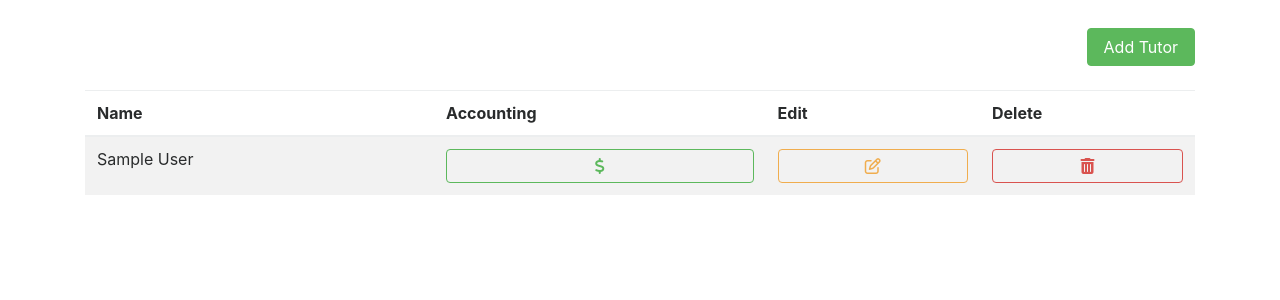
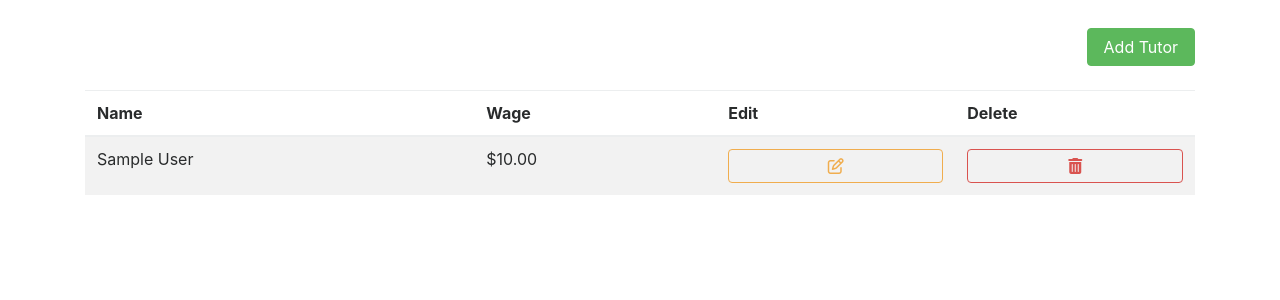
Before and after one commit to 3ach/DigitalProfessors, a Django app: page /tutors in a window 1280 px wide. Shown: the part 56-356 px from the top of the page. Run offline with Django 3.2, Linux system fonts and the light colour scheme; a user stored in the database is signed in; tables that the repository leaves empty hold one stand-in row (values such as "Sample post"); parts of the project's set-up code (start-up, migrations or seed data) failed here and were passed over; some libraries are stand-ins or nearby versions.

Commit message:
Edit tutor form

```diff
--- a/src/tutoring/templates/tutoring/tutors.html
+++ b/src/tutoring/templates/tutoring/tutors.html
@@ -20,7 +20,7 @@
             <thead>
                 <tr>
                     <th>Name</th>
-                    <th>Accounting</td>
+                    <th>Wage</td>
                     <th>Edit</th>
                     <th>Delete</th>
                 </tr>
@@ -30,8 +30,8 @@
 
                 <tr>
                     <td>{{ tutor.user.first_name }} {{ tutor.user.last_name }}</td>
-                    <td><a href="" class="btn btn-block btn-outline-success"><span class="fa fa-usd"></span></a></td>
-                    <td><a href="{% url 'edit-user' pk=tutor.user.id %}" class="btn btn-block btn-outline-warning"><span class="fa fa-pencil-square-o"></span></a></td>
+                    <td>${{ tutor.wage }}</td>
+                    <td><a href="{% url 'edit-tutor' pk=tutor.user.id %}" class="btn btn-block btn-outline-warning"><span class="fa fa-pencil-square-o"></span></a></td>
                     <td><a href="{% url 'delete-user' pk=tutor.user.id %}" class="btn btn-block btn-outline-danger"><span class="fa fa-trash"></span></a></td>
                 </tr>
 
--- a/src/tutoring/views.py
+++ b/src/tutoring/views.py
@@ -69,8 +69,6 @@ class ClientAccountingView(TemplateView):
 @method_decorator(login_required, name='dispatch')
 class UserAccountingView(TemplateView):
     pass
-
-@method_decorator()
 
 @method_decorator(login_required, name='dispatch')
 class ClientsView(TemplateView):
--- a/src/users/urls.py
+++ b/src/users/urls.py
@@ -8,6 +8,7 @@ urlpatterns = [
     url(r'^clients/new', views.AddClientView.as_view(), name="add-client"),
     url(r'^clients/(?P<pk>[0-9]+)', views.UpdateClientView.as_view(), name="edit-client"),
     url(r'^tutors/new', views.AddTutorView.as_view(), name="add-tutor"),
+    url(r'^tutors/(?P<pk>[0-9]+)', views.UpdateTutorView.as_view(), name="edit-tutor"),
     url(r'^users/(?P<pk>[0-9]+)/delete', views.DeleteUserView.as_view(), name="delete-user"),
     url(r'^users/(?P<pk>[0-9]+)', views.UserFormView.as_view(), name="edit-user")
 ]
```
Also changed, not shown: src/users/views.py (+7 -0 lines).
